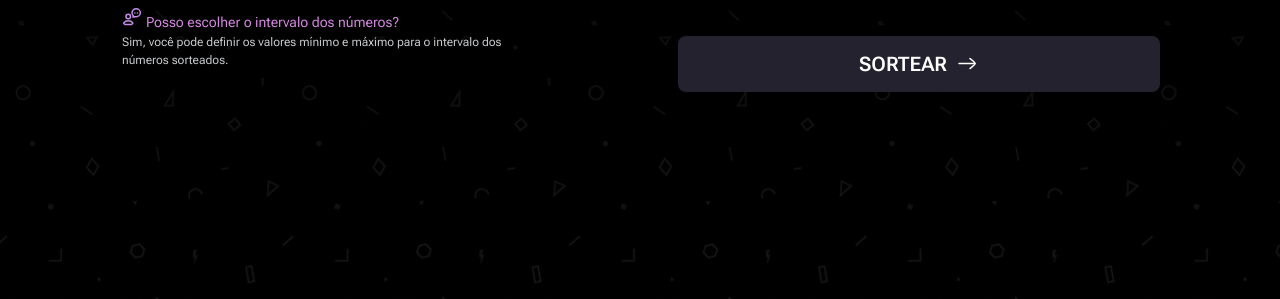
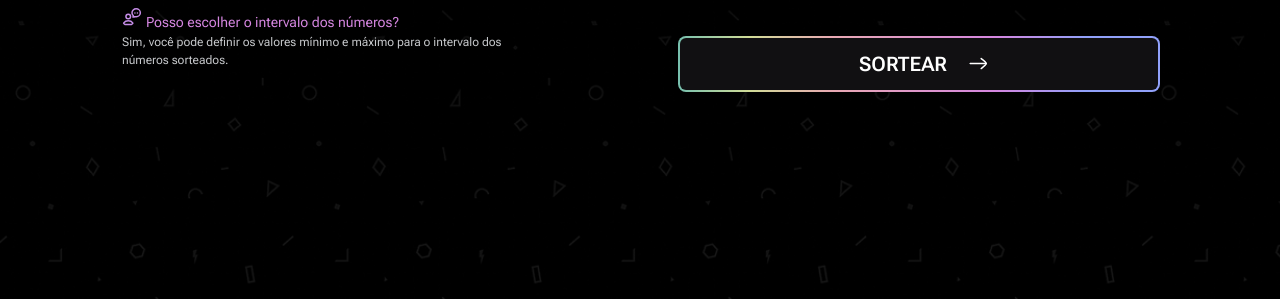
Before and after one commit to ronaldotavcano/number_drawer, a plain HTML site: page index.html in a window 1280 px wide. In both pictures the pointer is over the button "SORTEAR". Shown: the part 501-800 px from the top of the page. Drawn offline with Linux system fonts and the light colour scheme.

Commit message:
Html e Css finalizados

```diff
--- a/styles/index.css
+++ b/styles/index.css
@@ -222,7 +222,6 @@ aside {
                     height: 1.7rem;
                 }
 
-                /* Esconde o input original */
                 & .switch input {
                     opacity: 0;
                     width: 0;
@@ -242,7 +241,6 @@ aside {
                     border-radius: 34px;
                 }
 
-
                 & .slider::before {
                     position: absolute;
                     content: "";
@@ -255,7 +253,6 @@ aside {
                     border-radius: 50%;
                 }
 
-                /* Quando o input estiver marcado (ligado) */
                 & .switch input:checked+.slider {
                     background-image: linear-gradient(to right, var(--accent-pink), var(--accent-blue));
                 }
@@ -267,7 +264,9 @@ aside {
         }
     }
 
-    & button {
+    & .glow-button {
+
+        & button{
             display: flex;
             align-items: center;
             justify-content: center;
@@ -280,6 +279,30 @@ aside {
             font: var(--label-md);
             color: var(--content-primary);
         }
+
+        & button:hover{
+            background-color: var(--background-secondary);
+            border: 2px solid transparent;
+            border-radius: 0.5rem;
+            background-origin: border-box;
+            background-clip: padding-box, border-box;
+            background-image:
+            linear-gradient(var(--background-secondary), var(--background-secondary)),
+            linear-gradient(to right,
+                #77C0AF 0%,
+                #D1DC97 14.84%,
+                #E9A9B3 32.15%,
+                #D586E0 65.79%,
+                #91A1FA 84.58%);
+
+            & img{
+                transform: translateX(0.7rem);
+                transition: 0.5s;
+            }
+        }
+
+    }
+
 
 
 @media (width <=50em) {
```
Also changed, not shown: scripts.js (line endings or trailing spaces). Lines whose indentation alone changed are shown as unchanged.
